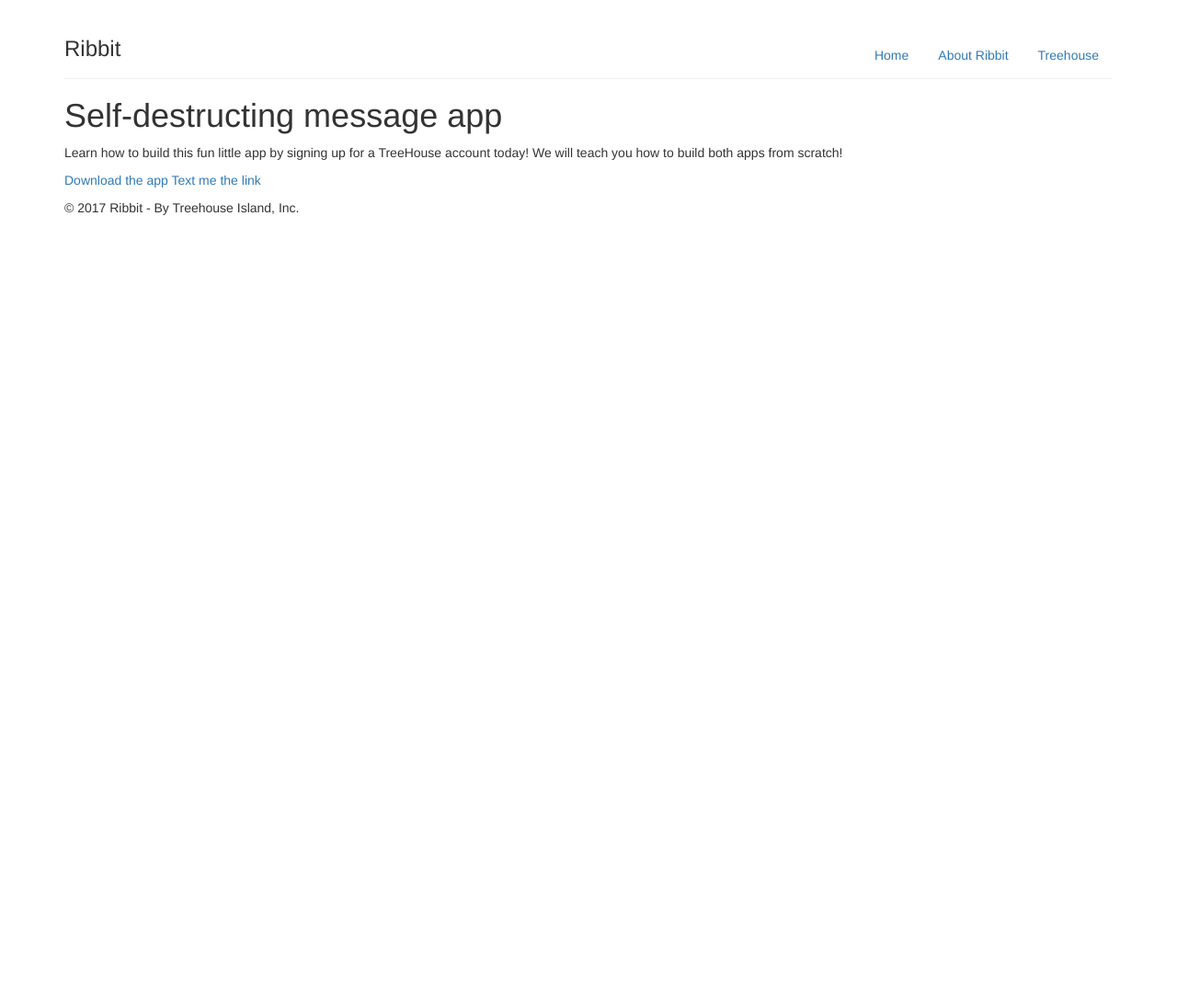
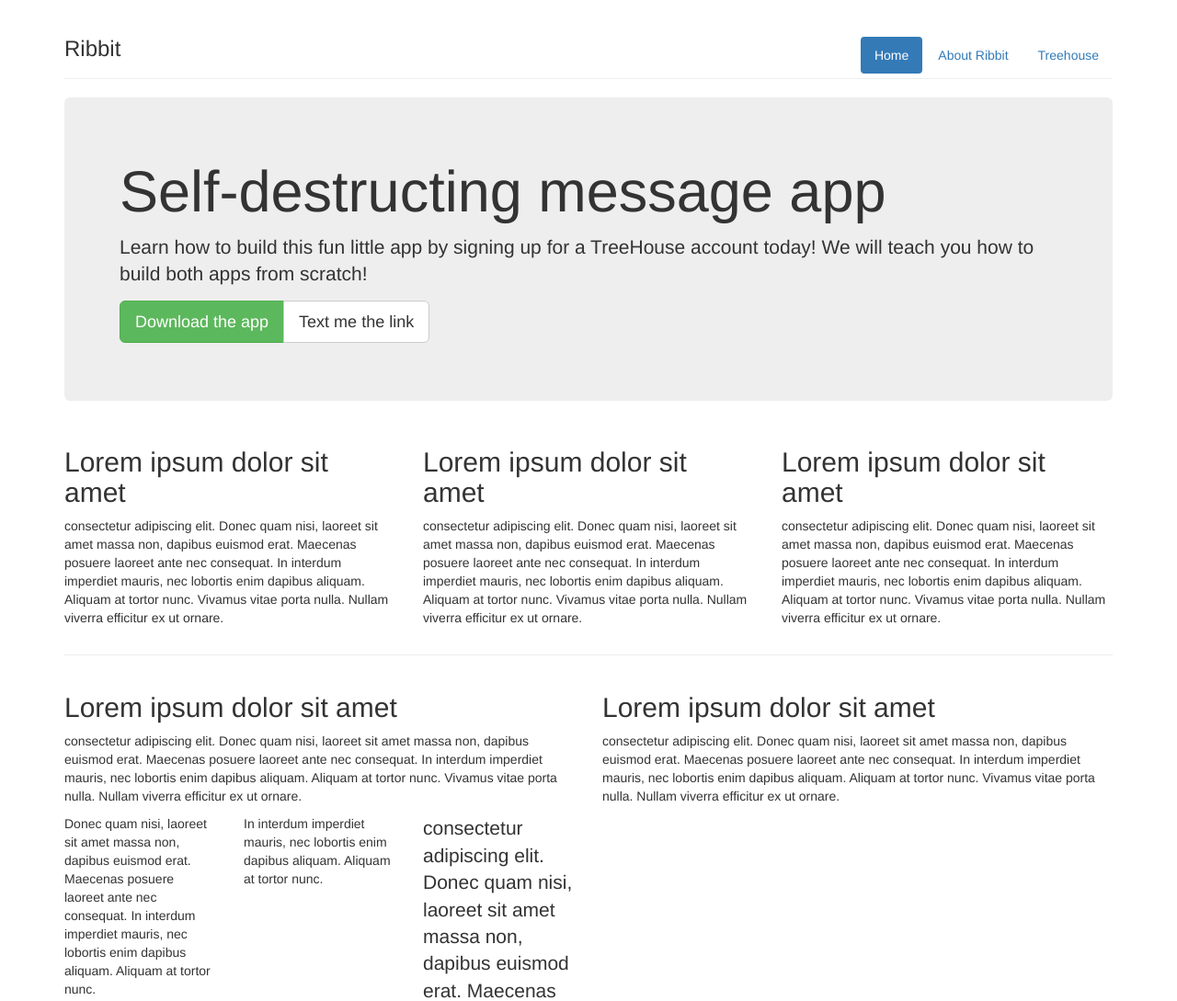
Before and after one commit to way2fall/FCCProj, a plain HTML site: page treehouse_demos/ribbit/index.html in a window 1280 px wide. Shown: the top 1089 px of the page at 92% size. Before the commit the page ends 800 px from the top, so only its background shows below. Drawn offline with Linux system fonts and the light colour scheme.

Commit message:
colums added

```diff
--- a/treehouse_demos/ribbit/index.html
+++ b/treehouse_demos/ribbit/index.html
@@ -17,20 +17,51 @@
 	<div class="container">
 		<header class="page-header">
 			<ul class="nav nav-pills pull-right">
-				<li><a href="#">Home</a></li>
+				<li class="active"><a href="#">Home</a></li>
 				<li><a href="#">About Ribbit</a></li>
 				<li><a href="#">Treehouse</a></li>
 			</ul>
 			<h3>Ribbit</h3>
 		</header>
-		<div>
+		<div class="jumbotron">
 			<h1>Self-destructing message app</h1>
-			<p>Learn how to build this fun little app by signing up for a TreeHouse account today! We will teach you how to build both apps from scratch!</p>
-			<p>
-				<a href="#">Download the app</a>
-				<a href="#">Text me the link</a>
+			<p class="lead">Learn how to build this fun little app by signing up for a TreeHouse account today! We will teach you how to build both apps from scratch!</p>
+			<p class="btn-group">
+				<a class="btn btn-success btn-lg hidden-xs" href="#">Download the app</a>
+				<a class="btn btn-default btn-lg" href="#">Text me the link</a>
 			</p>
 		</div>
+		<div class="row">
+			<div class="col-md-4">
+				<h2>Lorem ipsum dolor sit amet</h2>
+				<p>consectetur adipiscing elit. Donec quam nisi, laoreet sit amet massa non, dapibus euismod erat. Maecenas posuere laoreet ante nec consequat. In interdum imperdiet mauris, nec lobortis enim dapibus aliquam. Aliquam at tortor nunc. Vivamus vitae porta nulla. Nullam viverra efficitur ex ut ornare. </p>
+			</div>
+			<div class="col-md-4">
+				<h2>Lorem ipsum dolor sit amet</h2>
+				<p>consectetur adipiscing elit. Donec quam nisi, laoreet sit amet massa non, dapibus euismod erat. Maecenas posuere laoreet ante nec consequat. In interdum imperdiet mauris, nec lobortis enim dapibus aliquam. Aliquam at tortor nunc. Vivamus vitae porta nulla. Nullam viverra efficitur ex ut ornare. </p>
+			</div>
+			<div class="col-md-4">
+				<h2>Lorem ipsum dolor sit amet</h2>
+				<p>consectetur adipiscing elit. Donec quam nisi, laoreet sit amet massa non, dapibus euismod erat. Maecenas posuere laoreet ante nec consequat. In interdum imperdiet mauris, nec lobortis enim dapibus aliquam. Aliquam at tortor nunc. Vivamus vitae porta nulla. Nullam viverra efficitur ex ut ornare. </p>
+			</div>
+		</div>
+		<hr>
+		<div class="row">
+			<div class="col-md-6">
+				<h2>Lorem ipsum dolor sit amet</h2>
+				<p>consectetur adipiscing elit. Donec quam nisi, laoreet sit amet massa non, dapibus euismod erat. Maecenas posuere laoreet ante nec consequat. In interdum imperdiet mauris, nec lobortis enim dapibus aliquam. Aliquam at tortor nunc. Vivamus vitae porta nulla. Nullam viverra efficitur ex ut ornare. </p>
+				<div class="row">
+					<div class="col-md-4 lead col-md-push-8">consectetur adipiscing elit. Donec quam nisi, laoreet sit amet massa non, dapibus euismod erat. Maecenas posuere laoreet ante nec consequat. In interdum imperdiet mauris, nec lobortis enim dapibus aliquam. Aliquam at tortor nunc.</div>
+					<div class="col-md-4">In interdum imperdiet mauris, nec lobortis enim dapibus aliquam. Aliquam at tortor nunc.</div>
+					<div class="col-md-4 col-md-pull-8"> Donec quam nisi, laoreet sit amet massa non, dapibus euismod erat. Maecenas posuere laoreet ante nec consequat. In interdum imperdiet mauris, nec lobortis enim dapibus aliquam. Aliquam at tortor nunc.</div>
+				</div>
+			</div>
+			<div class="col-md-6">
+				<h2>Lorem ipsum dolor sit amet</h2>
+				<p>consectetur adipiscing elit. Donec quam nisi, laoreet sit amet massa non, dapibus euismod erat. Maecenas posuere laoreet ante nec consequat. In interdum imperdiet mauris, nec lobortis enim dapibus aliquam. Aliquam at tortor nunc. Vivamus vitae porta nulla. Nullam viverra efficitur ex ut ornare. </p>
+			</div>
+		</div>
+		<hr>
 		<div>
 			<p>&copy; 2017 Ribbit - By Treehouse Island, Inc.</p>
 		</div>
```
